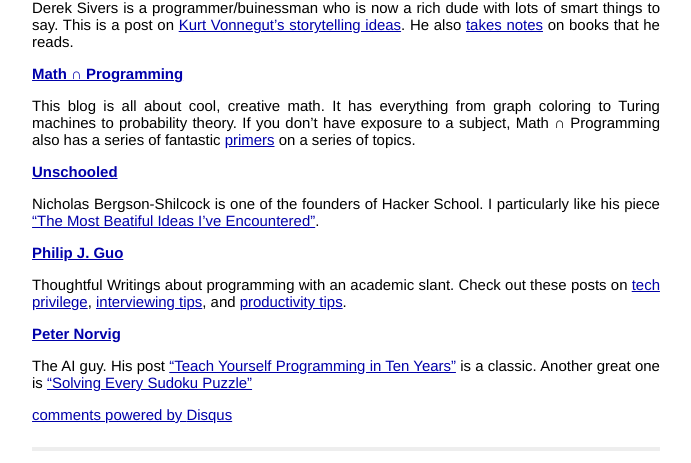
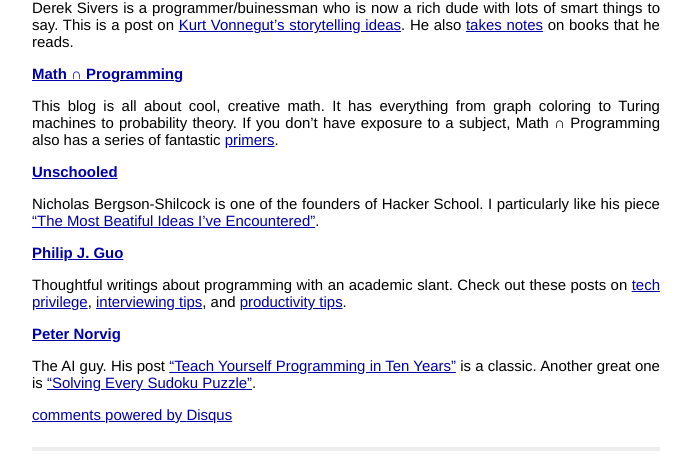
Before and after one commit to stewsmith/stewsmith.github.io, a Jekyll site: the page built from _posts/2014-06-22-My-Favorite-Blogs.markdown, in a window 1280 px wide. Shown: the part 286-749 px from the top of the page, without its empty margins (294-985 px from the left). Built offline with Jekyll 4.4.1, drawn with Linux system fonts in a browser that asks for light colours; Markdown is read by kramdown in place of the engine named in the settings; comment, search, counter and statistics services are not loaded.

Commit message:
fav blogs typo fixes

```diff
--- a/_posts/2014-06-22-My-Favorite-Blogs.markdown
+++ b/_posts/2014-06-22-My-Favorite-Blogs.markdown
@@ -24,8 +24,7 @@
 [Math ∩ Programming](http://jeremykun.com/)
 -----------
 This blog is all about cool, creative math. It has everything from graph coloring to Turing machines to probability theory.
-If you don't have exposure to a subject, Math ∩ Programming also has a series of fantastic [primers](http://jeremykun.com/primers/)
-on a series of topics.
+If you don't have exposure to a subject, Math ∩ Programming also has a series of fantastic [primers](http://jeremykun.com/primers/).
 
 [Unschooled](http://unschooled.org/)
 -----------
@@ -34,7 +33,7 @@
 
 [Philip J. Guo](http://pgbovine.net/)
 -----------
-Thoughtful Writings about programming with an academic slant. Check out these posts on
+Thoughtful writings about programming with an academic slant. Check out these posts on
 [tech privilege](http://pgbovine.net/tech-privilege.htm),
 [interviewing tips](http://pgbovine.net/programming-interview-tips.htm),
 and [productivity tips](http://pgbovine.net/productivity-tips.htm).
@@ -42,4 +41,4 @@
 [Peter Norvig](http://norvig.com/)
 -----------
 The AI guy. His post ["Teach Yourself Programming in Ten Years"](http://norvig.com/21-days.html) is a classic.
-Another great one is ["Solving Every Sudoku Puzzle"](http://norvig.com/sudoku.html)
+Another great one is ["Solving Every Sudoku Puzzle"](http://norvig.com/sudoku.html).
```
